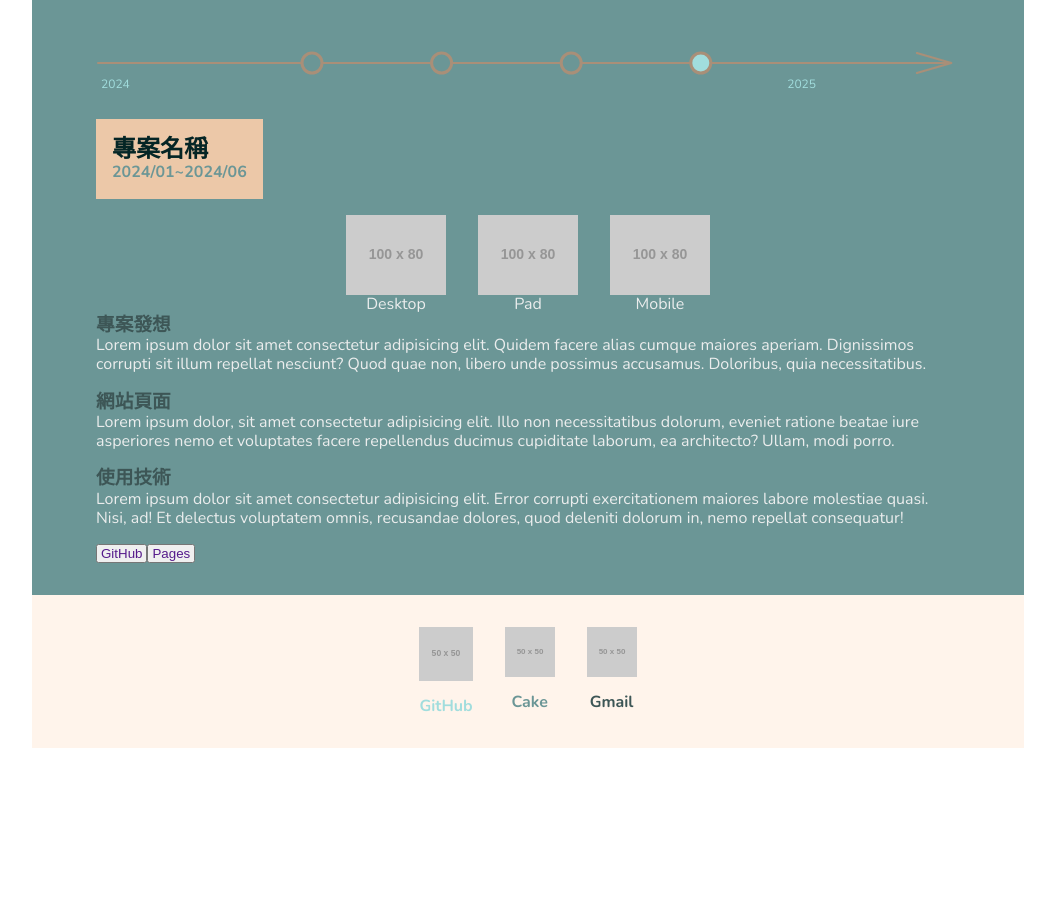
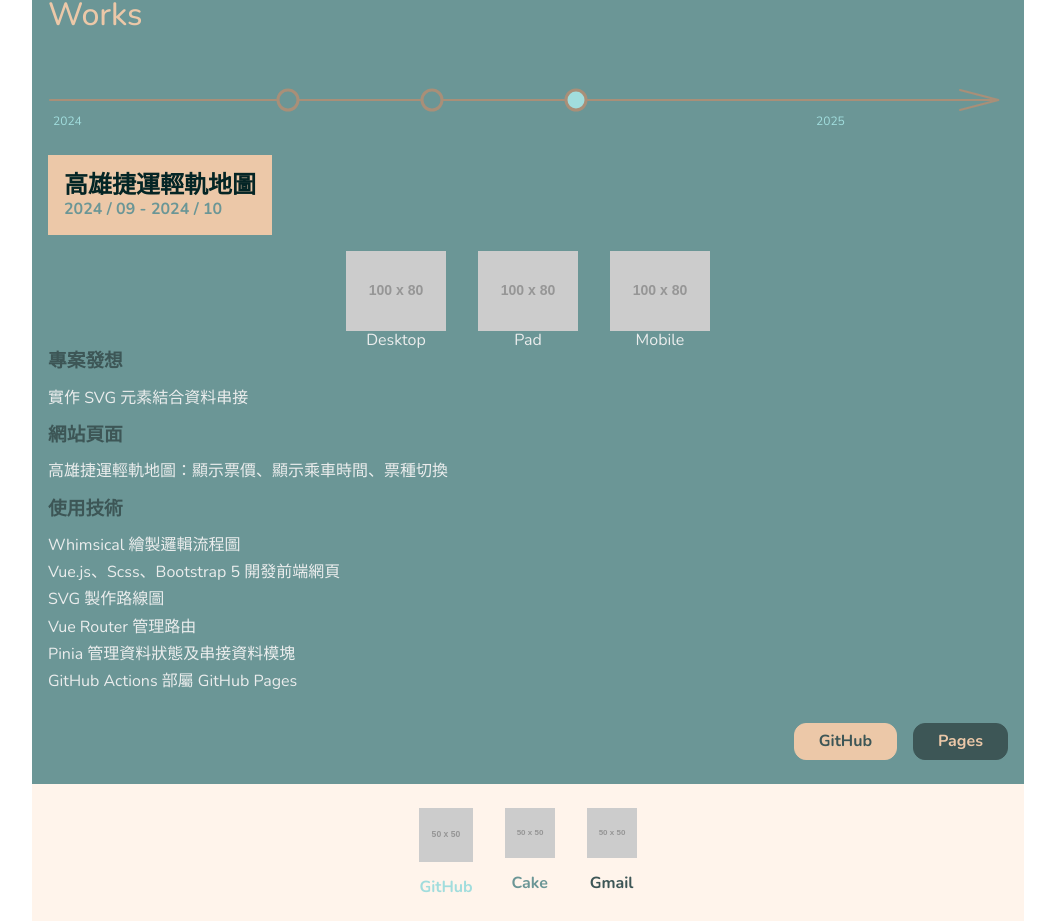
Before and after one commit to Afonguwu/profile, a Vue app: page /#/ in a window 1280 px wide. Shown: the part 687-1608 px from the top of the page, without its empty margins (112-1167 px from the left). Before the commit the page ends 1435 px from the top, so only its background shows below. Built offline with nearby package versions, Linux system fonts and the light colour scheme.

Commit message:
work block data change

```diff
--- a/src/assets/scss/base.scss
+++ b/src/assets/scss/base.scss
@@ -55,8 +55,5 @@ body {
 }
 
 section {
-  padding: 1.5rem 2rem;
-  @media (min-width: v.$pad) {
-    padding: 2rem 4rem;
-  }
+  padding: 1.5rem 1rem;
 }
--- a/src/assets/scss/home.scss
+++ b/src/assets/scss/home.scss
@@ -13,15 +13,20 @@
 }
 .introduction {
   .img-block {
-    margin-bottom: 2rem;
+    width: 50%;
+    margin: 2rem auto;
+    display: flex;
+    align-items: center;
+    img {
+      width: 100%;
+    }
   }
   @media (min-width: v.$pad) {
     display: flex;
     align-items: center;
-    justify-content: space-between;
     .img-block {
+      width: 35%;
       margin-right: 2rem;
-      margin-bottom: 0;
     }
   }
 }
@@ -33,6 +38,13 @@
     figure {
       margin-right: 1rem;
       margin-left: 1rem;
+    }
+  }
+  .btn-group {
+    display: flex;
+    justify-content: center;
+    @media (min-width: v.$pad) {
+      justify-content: end;
     }
   }
 }
--- a/src/assets/scss/utility.scss
+++ b/src/assets/scss/utility.scss
@@ -51,11 +51,9 @@
   font-weight: 500;
 }
 .h3 {
-  font-size: v.$h3;
   font-weight: 700;
 }
 .h3-chinese {
-  font-size: v.$h3;
   font-weight: 600;
 }
 .text {
@@ -70,17 +68,54 @@
 .text-center {
   text-align: center;
 }
+.text-nowrap {
+  text-wrap: nowrap;
+}
 
+//btn
+.btn-light {
+  padding: 0.5rem 1.5rem;
+  color: v.$blue-400;
+  background-color: v.$brown-200;
+  border: 1px solid v.$brown-200;
+  border-radius: 12px;
+  &:hover {
+    color: v.$brown-300;
+    background-color: v.$blue-200;
+    border: 1px solid v.$blue-200;
+  }
+}
+.btn-dark {
+  padding: 0.5rem 1.5rem;
+  color: v.$brown-200;
+  background-color: v.$blue-400;
+  border: 1px solid v.$blue-400;
+  border-radius: 12px;
+  &:hover {
+    color: v.$blue-300;
+    background-color: v.$brown-100;
+    border: 1px solid v.$brown-100;
+  }
+}
 //display
 .d-block {
   display: block;
 }
 
 //space
+.mb-s {
+  margin-bottom: 0.5rem;
+}
 .mb-1 {
   margin-bottom: 1rem;
 }
+.mb-2 {
+  margin-bottom: 2rem;
+}
 
+.mr-1 {
+  margin-right: 1rem;
+}
 .p-1 {
   padding: 1rem;
 }
--- a/src/assets/scss/variables.scss
+++ b/src/assets/scss/variables.scss
@@ -11,7 +11,6 @@ $brown-300: #a98f78;
 //typography variables
 $h1: 3rem;
 $h2: 2rem;
-$h3: 1.5rem;
 $text: 1rem;
 
 //breakpoint
--- a/src/components/TimelineBtns.vue
+++ b/src/components/TimelineBtns.vue
@@ -1,3 +1,18 @@
+<script setup>
+import { defineEmits, defineProps } from 'vue'
+const emit = defineEmits(['change-event'])
+const props = defineProps({
+  dotValue: Number,
+})
+const changeValue = (val) => {
+  emit('change-event', val)
+}
+</script>
+<style lang="scss">
+.dot {
+  cursor: pointer;
+}
+</style>
 <template>
   <svg xmlns="http://www.w3.org/2000/svg" role="buttons" width="100%" height="100">
     <line x1="2" y1="50" x2="99%" y2="50" style="stroke: #a98f78; stroke-width: 2" />
@@ -10,9 +25,35 @@
     <text x="5" y="75" fill="#a1dddd" font-size="12">2024</text>
     <text x="80%" y="75" fill="#a1dddd" font-size="12">2025</text>
     <!-- btn -->
-    <circle r="10" cx="25%" cy="50" fill="#6b9696" stroke="#a98f78" stroke-width="3" />
-    <circle r="10" cx="40%" cy="50" fill="#6b9696" stroke="#a98f78" stroke-width="3" />
-    <circle r="10" cx="55%" cy="50" fill="#6b9696" stroke="#a98f78" stroke-width="3" />
-    <circle r="10" cx="70%" cy="50" fill="#a1dddd" stroke="#a98f78" stroke-width="3" />
+    <circle
+      class="dot"
+      r="10"
+      cx="25%"
+      cy="50"
+      :fill="dotValue === 0 ? '#a1dddd' : '#6b9696'"
+      stroke="#a98f78"
+      stroke-width="3"
+      @click="changeValue(0)"
+    />
+    <circle
+      class="dot"
+      r="10"
+      cx="40%"
+      cy="50"
+      :fill="dotValue === 1 ? '#a1dddd' : '#6b9696'"
+      stroke="#a98f78"
+      stroke-width="3"
+      @click="changeValue(1)"
+    />
+    <circle
+      class="dot"
+      r="10"
+      cx="55%"
+      cy="50"
+      :fill="dotValue === 2 ? '#a1dddd' : '#6b9696'"
+      stroke="#a98f78"
+      stroke-width="3"
+      @click="changeValue(2)"
+    />
   </svg>
 </template>
--- a/src/views/HomeView.vue
+++ b/src/views/HomeView.vue
@@ -2,14 +2,86 @@
 import TimelineBtns from '@/components/TimelineBtns.vue'
 import { ref } from 'vue'
 const projectData = ref([
-  {
+  /*example*/
+  /* {
+    num: ,
     workName: '',
     time: '',
-    url: '',
+    thoughts: '',
     pages: [],
-    skill: [],
+    skills: [],
+    githubUrl: '',
+    pagesUrl: '',
+  },  */
+  {
+    num: 0,
+    workName: 'ThinkUpTogether小說網站',
+    time: '2023 / 07 - 2023 / 10',
+    thoughts:
+      '這是一個多人協作專案，旨在建立一個供使用者閱讀小說、參與論壇討論和創作小說的網站。因團隊成員都屬於剛接觸前端領域，因此整體較著重切版的部分',
+    pages: [
+      '首頁：最新消息、熱門書籍展示、熱門留言展示',
+      '搜尋頁面：類別搜尋、文字搜尋',
+      '登入按鈕：登入功能切換、討論區',
+      '討論區：討論文章展示、發文按鈕、查看文章留言',
+    ],
+    skills: [
+      '專案的初期階段，使用便利貼法來發想和篩選網站的核心功能',
+      'Miro 繪製網站地圖、線框圖',
+      'Vite、Scss、Bootstrap 5 開發前端網頁',
+      '多人協作專案，使用 Git Merge 管控版本',
+      '匯入 CKEditor 5 文字編輯器',
+    ],
+    githubUrl: 'https://github.com/Afonguwu/frontend',
+    pagesUrl: 'https://afonguwu.github.io/frontend/',
+  },
+  {
+    num: 1,
+    workName: '律師事務所網站',
+    time: ' 2024 / 04 - 2024 / 06',
+    thoughts:
+      '從身邊的事物中獲得靈感，自小受到長輩的關愛，我希望在自己能力所及的範圍內回報他們。由於長輩的公司自成立以來一直沒有網站或其他對外宣傳管道，因此我希望通過製作一個網站，為公司的曝光率和形象提升做出貢獻。',
+    pages: [
+      '首頁：服務總攬、團隊總攬、品牌簡介、辦公室招租簡介',
+      '服務項目：服務詳細說明',
+      '律師團隊：律師圖卡展示',
+      '律師個人頁面：律師個人詳細資訊',
+      '聯絡我們：品牌聯絡資訊',
+      '合署資訊：辦公室招租資訊',
+    ],
+    skills: [
+      'Figma 繪製線框圖',
+      'Vue.js、Scss、Bootstrap 5 開發前端網頁',
+      'Vue Router 管理路由',
+      'AOS、Swiper、C3.js 增加網頁視覺效果',
+      'GitHub Actions 部屬 GitHub Pages',
+    ],
+    githubUrl: 'https://github.com/Afonguwu/wisdom-win-vite',
+    pagesUrl: 'https://afonguwu.github.io/wisdom-win-vite/#/',
+  },
+  {
+    num: 3,
+    workName: '高雄捷運輕軌地圖',
+    time: ' 2024 / 09 - 2024 / 10',
+    thoughts: '實作 SVG 元素結合資料串接',
+    pages: ['高雄捷運輕軌地圖：顯示票價、顯示乘車時間、票種切換'],
+    skills: [
+      'Whimsical 繪製邏輯流程圖',
+      'Vue.js、Scss、Bootstrap 5 開發前端網頁',
+      'SVG 製作路線圖',
+      'Vue Router 管理路由',
+      'Pinia 管理資料狀態及串接資料模塊',
+      'GitHub Actions 部屬 GitHub Pages',
+    ],
+    githubUrl: 'https://github.com/Afonguwu/tool-box',
+    pagesUrl: 'https://afonguwu.github.io/tool-box/#/',
   },
 ])
+
+let targetValue = ref(2)
+const changeTarget = (val) => {
+  targetValue.value = val
+}
 </script>
 
 <template>
@@ -22,10 +94,10 @@ const projectData = ref([
   </div>
   <main>
     <section class="bg-light" role="introduction">
+      <h2 class="heading-dark h2-chinese">About</h2>
       <div class="introduction">
         <div class="img-block"><img src="https://fakeimg.pl/200x200/" alt="" /></div>
         <div>
-          <h2 class="heading-dark h2-chinese mb-1">About</h2>
           <p class="text-blue-400 text lh-lg">
             我是璨如，疫情期間透過線上體驗課程接觸到前端工程師這個領域，並深深喜愛上參與網頁從無到有的創造過程。
             我是一個熱愛學習與探索新知的人，喜歡專注於細節，追求完美呈現。近期，我的目標是做到精雕細琢但不鑽牛角尖。
@@ -38,12 +110,12 @@ const projectData = ref([
     <section class="bg-dark work">
       <h2 class="heading-brown-200 h2-chinese mb-1">Works</h2>
       <div>
-        <TimelineBtns />
+        <TimelineBtns @change-event="changeTarget" :dotValue="targetValue" />
       </div>
       <div>
         <div class="bg-orange w-fit p-1 mb-1">
-          <h2 class="heading-dark h3">專案名稱</h2>
-          <p class="text-blue-300 fw-b">2024/01~2024/06</p>
+          <h2 class="heading-dark h3 text-nowrap">{{ projectData[targetValue].workName }}</h2>
+          <p class="text-blue-300 fw-b">{{ projectData[targetValue].time }}</p>
         </div>
         <div>
           <div class="img-block">
@@ -60,35 +132,45 @@ const projectData = ref([
               <figcaption class="text-center">Mobile</figcaption>
             </figure>
           </div>
-          <div>
+          <div class="mb-2">
             <div class="mb-1">
-              <h3 class="text-blue-400 fw-b">專案發想</h3>
+              <h3 class="text-blue-400 fw-b mb-1">專案發想</h3>
               <p>
-                Lorem ipsum dolor sit amet consectetur adipisicing elit. Quidem facere alias cumque
-                maiores aperiam. Dignissimos corrupti sit illum repellat nesciunt? Quod quae non,
-                libero unde possimus accusamus. Doloribus, quia necessitatibus.
+                {{ projectData[targetValue].thoughts }}
               </p>
             </div>
             <div class="mb-1">
-              <h3 class="text-blue-400 fw-b">網站頁面</h3>
-              <p>
-                Lorem ipsum dolor, sit amet consectetur adipisicing elit. Illo non necessitatibus
-                dolorum, eveniet ratione beatae iure asperiores nemo et voluptates facere
-                repellendus ducimus cupiditate laborum, ea architecto? Ullam, modi porro.
+              <h3 class="text-blue-400 fw-b mb-1">網站頁面</h3>
+              <p class="mb-s" v-for="(page, index) in projectData[targetValue].pages" :key="index">
+                {{ page }}
               </p>
             </div>
             <div class="mb-1">
-              <h3 class="text-blue-400 fw-b">使用技術</h3>
-              <p>
-                Lorem ipsum dolor sit amet consectetur adipisicing elit. Error corrupti
-                exercitationem maiores labore molestiae quasi. Nisi, ad! Et delectus voluptatem
-                omnis, recusandae dolores, quod deleniti dolorum in, nemo repellat consequatur!
+              <h3 class="text-blue-400 fw-b mb-1">使用技術</h3>
+              <p
+                class="mb-s"
+                v-for="(skill, index) in projectData[targetValue].skills"
+                :key="index"
+              >
+                {{ skill }}
               </p>
             </div>
           </div>
-          <div>
-            <button><a href="">GitHub</a></button>
-            <button><a href="">Pages</a></button>
+          <div class="btn-group">
+            <a
+              type="button"
+              class="btn-light fw-b mr-1"
+              :href="projectData[targetValue].githubUrl"
+              target="_blank"
+              >GitHub</a
+            >
+            <a
+              type="button"
+              class="btn-dark fw-b"
+              :href="projectData[targetValue].pagesUrl"
+              target="_blank"
+              >Pages</a
+            >
           </div>
         </div>
       </div>
```
